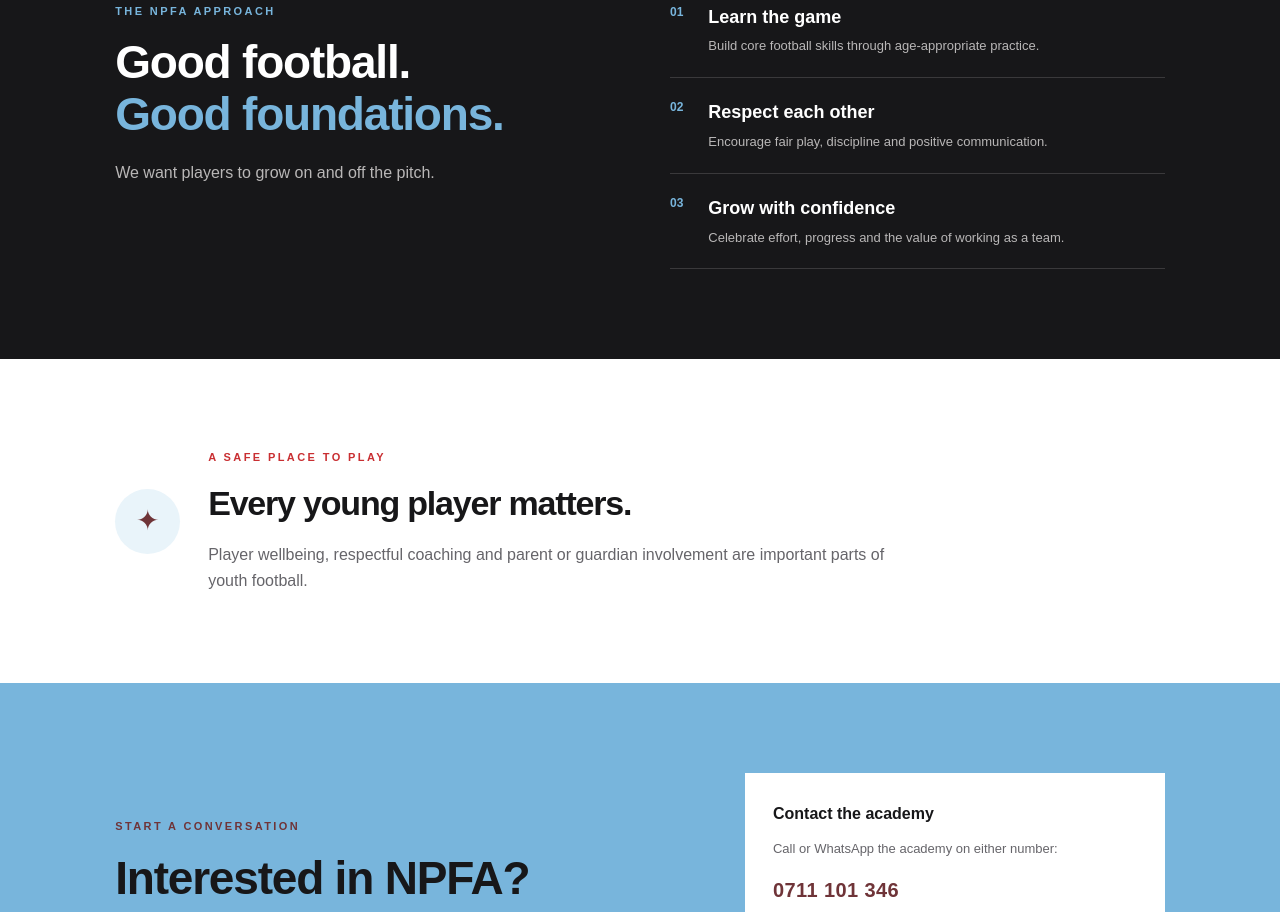
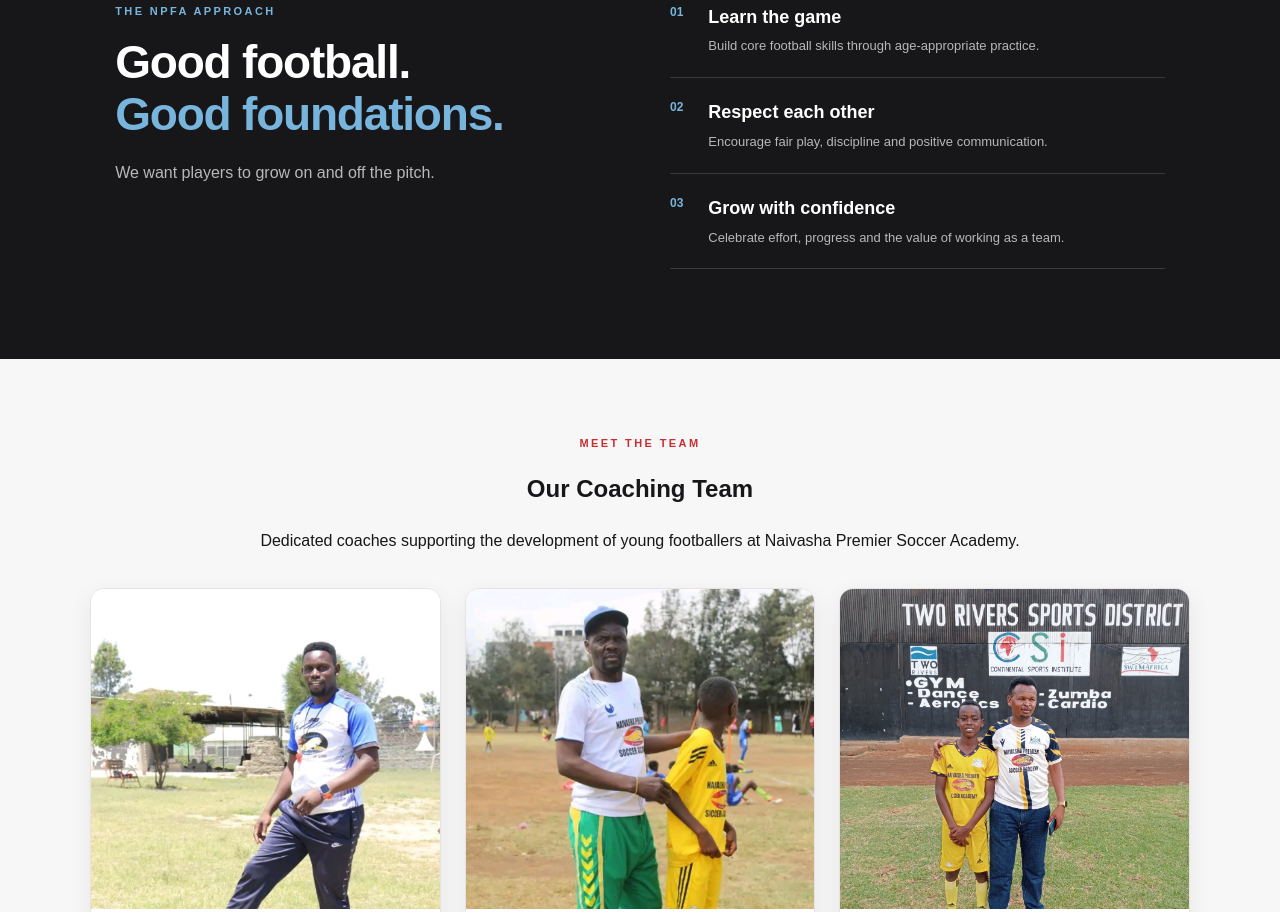
Before and after one commit to ocholpius-lgtm/npfa-website, a plain HTML site: page index.html in a window 1280 px wide. Shown: the part 1888-2800 px from the top of the page. Drawn offline with Linux system fonts and the light colour scheme.

Commit message:
Add files via upload

```diff
--- a/index.html
+++ b/index.html
@@ -11,6 +11,17 @@
 .brand-crest-image{width:64px;height:64px;object-fit:contain;display:block;flex:0 0 auto;background:#fff;border-radius:4px}
 .brand{gap:12px}
 @media(max-width:760px){.brand-crest-image{width:54px;height:54px}.brand strong{font-size:11px}.brand small{font-size:9px}}
+
+/* NPFA coaching team */
+.coaches-section{background:#f7f7f7;padding:76px 7%;}
+.coaches-heading{max-width:760px;margin:0 auto 34px;text-align:center;}
+.coaches-grid{display:grid;grid-template-columns:repeat(3,minmax(0,1fr));gap:24px;max-width:1100px;margin:0 auto;}
+.coach-card{background:#fff;border:1px solid #e8e3e3;border-radius:14px;overflow:hidden;box-shadow:0 8px 24px rgba(23,23,25,.07);}
+.coach-photo{width:100%;height:320px;display:block;object-fit:cover;object-position:center 25%;}
+.coach-name{margin:0;padding:20px 16px 22px;color:#171719;text-align:center;font-size:19px;font-weight:800;}
+.coach-role{display:block;margin-top:6px;color:#6f3438;font-size:12px;letter-spacing:1.4px;text-transform:uppercase;}
+@media(max-width:760px){.coaches-section{padding:54px 6%;}.coaches-grid{grid-template-columns:1fr;max-width:420px;gap:18px}.coach-photo{height:360px;}}
+
 </style>
 </head>
 <body>
@@ -21,7 +32,7 @@
   </a>
   <button class="menu-toggle" aria-label="Open menu" aria-expanded="false">☰</button>
   <nav class="nav">
-    <a href="#about">About</a><a href="#programmes">Age groups</a><a href="#pathway">Our approach</a><a href="#contact">Contact</a>
+    <a href="#about">About</a><a href="#programmes">Age groups</a><a href="#pathway">Our approach</a><a href="#coaches">Coaches</a><a href="#contact">Contact</a>
     <a class="nav-cta" href="#contact">Enquire</a>
   </nav>
 </header>
@@ -63,6 +74,20 @@
     <div><span>03</span><section><h3>Grow with confidence</h3><p>Celebrate effort, progress and the value of working as a team.</p></section></div>
   </div>
 </section>
+
+<section class="coaches-section" id="coaches">
+  <div class="coaches-heading">
+    <p class="eyebrow red">MEET THE TEAM</p>
+    <h2>Our Coaching Team</h2>
+    <p>Dedicated coaches supporting the development of young footballers at Naivasha Premier Soccer Academy.</p>
+  </div>
+  <div class="coaches-grid">
+    <article class="coach-card"><img class="coach-photo" src="coach-bernard.jpg" alt="Coach Bernard at the football field"><h3 class="coach-name">Coach Bernard<span class="coach-role">Coach</span></h3></article>
+    <article class="coach-card"><img class="coach-photo" src="coach-noah.jpg" alt="Coach Noah Ayuko with a young player"><h3 class="coach-name">Coach Noah Ayuko<span class="coach-role">Coach</span></h3></article>
+    <article class="coach-card"><img class="coach-photo" src="coach-samson.jpg" alt="Coach Samson with an academy player"><h3 class="coach-name">Coach Samson Kaleki<span class="coach-role">Coach</span></h3></article>
+  </div>
+</section>
+
 <section class="notice section"><div class="notice-mark">✦</div><div><p class="eyebrow red">A SAFE PLACE TO PLAY</p><h2>Every young player matters.</h2><p>Player wellbeing, respectful coaching and parent or guardian involvement are important parts of youth football.</p></div></section>
 <section class="contact section" id="contact">
   <div><p class="eyebrow">START A CONVERSATION</p><h2>Interested in NPFA?</h2><p>Ask about age groups, training arrangements and how to get involved.</p></div>
```
Also changed, not shown: coach-bernard.jpg (added), coach-noah.jpg (added), coach-samson.jpg (added).
